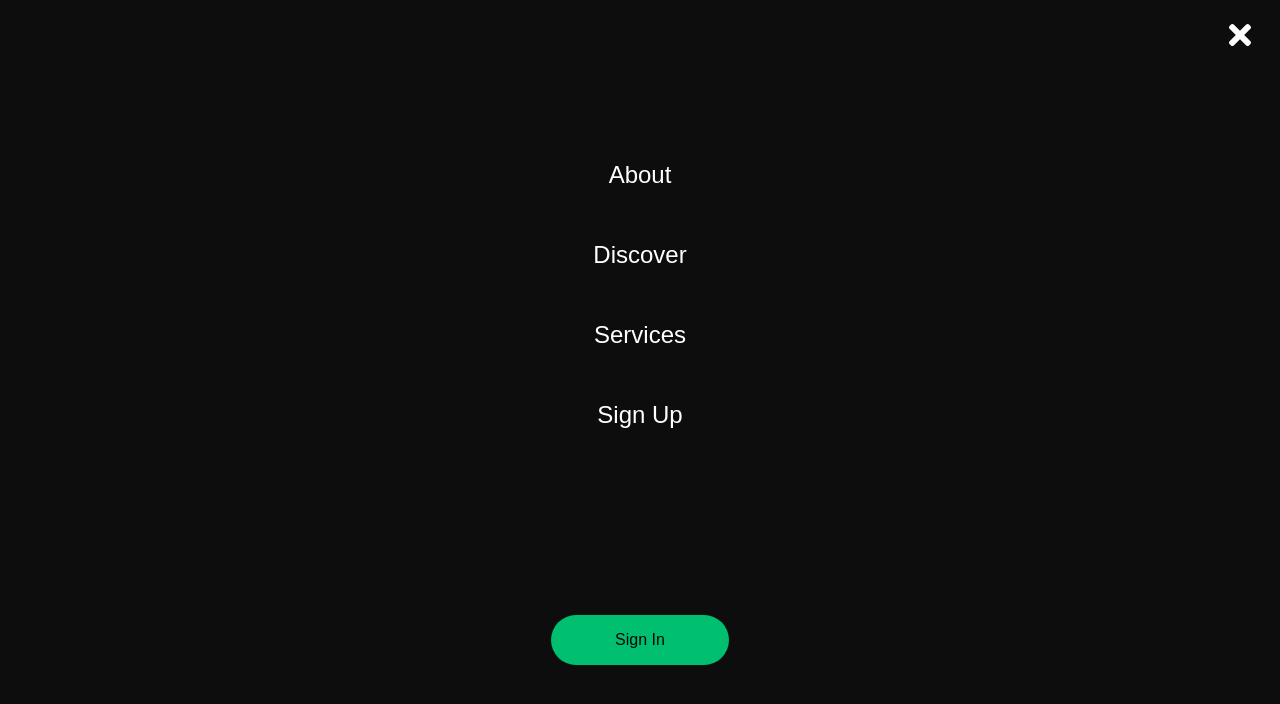
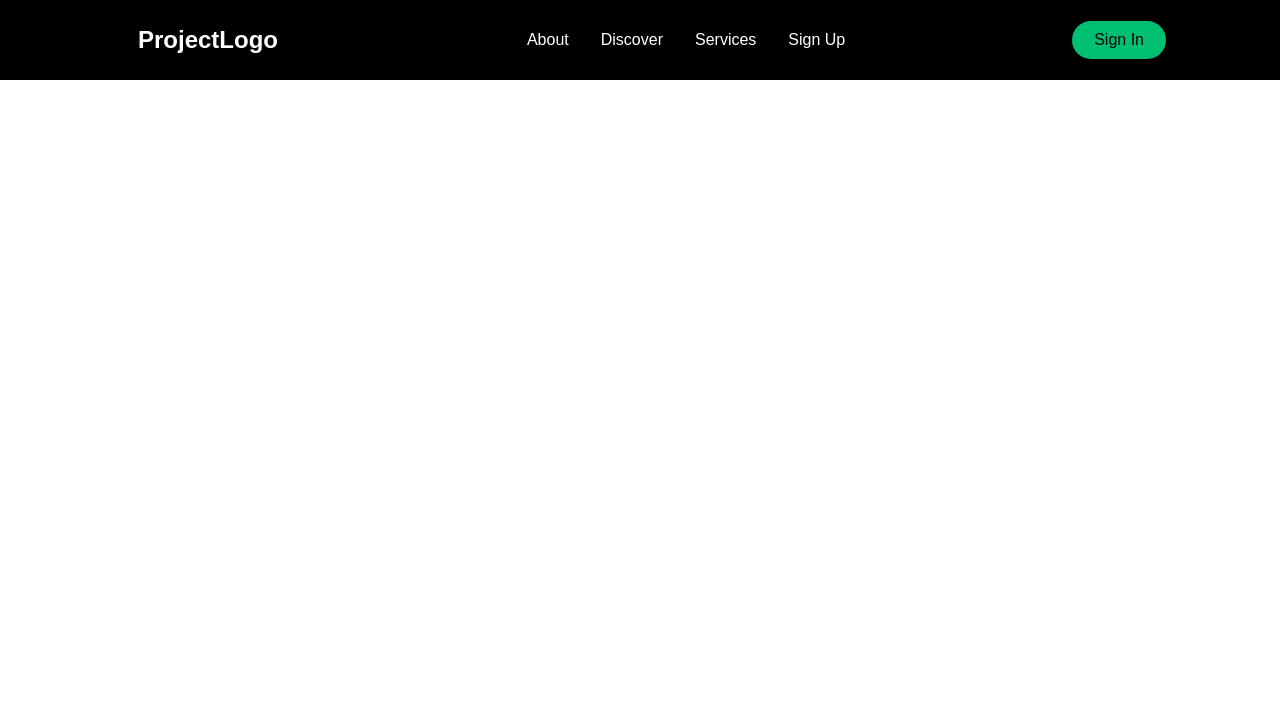
Before and after one commit to AnnaAn01/react-smooth-scroll-website-v1, a React (Create React App) app: page / in a window 1280 px wide. Shown: the top 704 px of the page. Built offline with nearby package versions, Linux system fonts and the light colour scheme.

Commit message:
Added the Home page

```diff
--- a/src/App.js
+++ b/src/App.js
@@ -1,13 +1,11 @@
 import "./App.css";
 import { BrowserRouter as Router } from "react-router-dom";
 // we import this without the index.js part because it's called index.js, and there is no need for that.
-import Navbar from "./components/Navbar";
-import Sidebar from "./components/Sidebar";
+import Home from "./pages";
 function App() {
   return (
     <Router>
-      <Sidebar />
-      <Navbar />
+      <Home />
     </Router>
   );
 }
--- a/src/components/Sidebar/SidebarElements.js
+++ b/src/components/Sidebar/SidebarElements.js
@@ -14,9 +14,8 @@
   top: 0;
   left: 0;
   transition: 0.3s ease-in-out;
-  /*opacity: ${({ isOpen }) => (isOpen ? "100%" : "0")};
-  top: ${({ isOpen }) => (isOpen ? "0" : "-100%")};*/
-  top: 0;
+  opacity: ${({ isOpen }) => (isOpen ? "100%" : "0")};
+  top: ${({ isOpen }) => (isOpen ? "0" : "-100%")};
 `;
 
 export const CloseIcon = styled(FaTimes)`
--- /dev/null
+++ b/src/pages/index.js
@@ -0,0 +1,15 @@
+import Sidebar from "../components/Sidebar";
+import Navbar from "../components/Navbar";
+
+import React from "react";
+
+const Home = () => {
+  return (
+    <>
+      <Sidebar />
+      <Navbar />
+    </>
+  );
+};
+
+export default Home;
```
